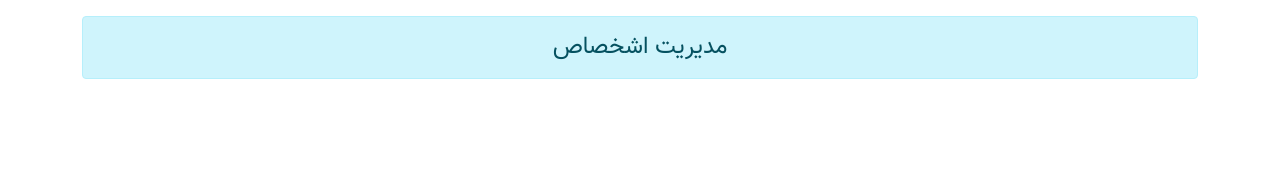
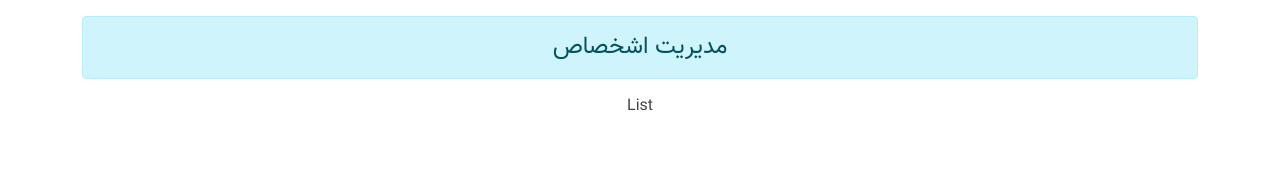
Before and after one commit to siavash-sattari/people-management, a React (Create React App) app: page / in a window 1280 px wide. Shown: the top 185 px of the page. Built offline with nearby package versions, Linux system fonts and the light colour scheme.

Commit message:
props - 1

```diff
--- a/src/App.tsx
+++ b/src/App.tsx
@@ -1,4 +1,6 @@
 import { useState } from 'react';
+
+import List from './components/List';
 
 interface IPeople {
   id: number;
@@ -22,6 +24,7 @@ const App = () => {
   return (
     <div className='container'>
       <h4 className='alert alert-info'>مدیریت اشخصاص</h4>
+      <List people={people} />
     </div>
   );
 };
--- /dev/null
+++ b/src/components/List.tsx
@@ -0,0 +1,17 @@
+interface IPeople {
+  id: number;
+  fullName: string;
+  age: number;
+  img_url: string;
+  bio: string;
+}
+
+interface IProps {
+  people: IPeople[];
+}
+
+const List = ({ people }: IProps) => {
+  return <div>List</div>;
+};
+
+export default List;
```
